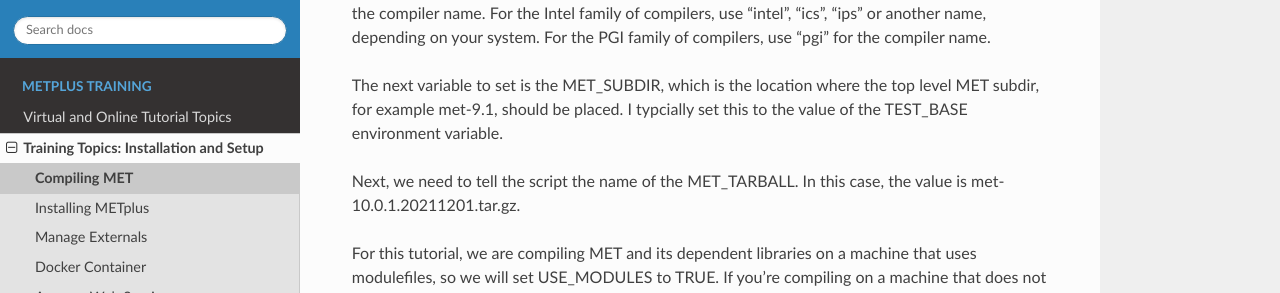
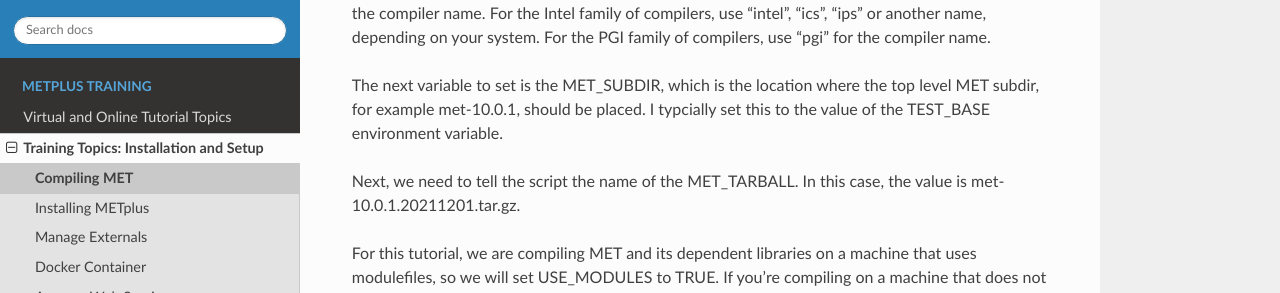
Before and after one commit to dtcenter/METplus-Training, a Sphinx documentation site: the page built from docs/modules/Environment/met_installation.rst, in a window 1280 px wide and 900 px high, scrolled down 2614 px. Shown: the part 182-475 px from the top of the window. Built offline with Sphinx 7.4.7 and the Read the Docs theme 2.0.0, drawn with Linux system fonts in a browser that asks for light colours; some of the changed text lies outside the part shown.

Commit message:
Updated the text to refer to MET version 10.0.1

```diff
--- a/docs/modules/Environment/met_installation.rst
+++ b/docs/modules/Environment/met_installation.rst
@@ -7,7 +7,7 @@
 
   <iframe width="560" height="315" src="https://www.youtube.com/embed/tqyYVFh6vlc" frameborder="0" allow="accelerometer; autoplay; clipboard-write; encrypted-media; gyroscope; picture-in-picture" allowfullscreen></iframe>
 
-Developed for **MET Version 9.1**.
+Developed for **MET Version**.
 
 **Follow Along!** with these exercises.
 
@@ -15,7 +15,7 @@
 
 **UPDATE: While this video was developed for MET Version 9.1, the instructions
 below now refer to the installation for the latest stable release, which is
-MET Version 10.0.1**
+MET Version 10.0.1.**
 
 In this video, we will step through the process of installing the Model
 Evaluation Tools (MET) verification package using a compilation script that is
@@ -137,7 +137,7 @@
 compiler name.
 
 The next variable to set is the MET_SUBDIR, which is the location where the top
-level MET subdir, for example met-9.1, should be placed. I typcially set this
+level MET subdir, for example met-10.0.1, should be placed. I typcially set this
 to the value of the TEST_BASE environment variable.
 
 Next, we need to tell the script the name of the MET_TARBALL. In this case, the
```
